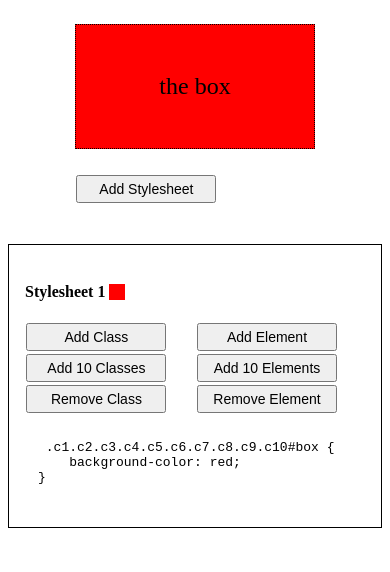
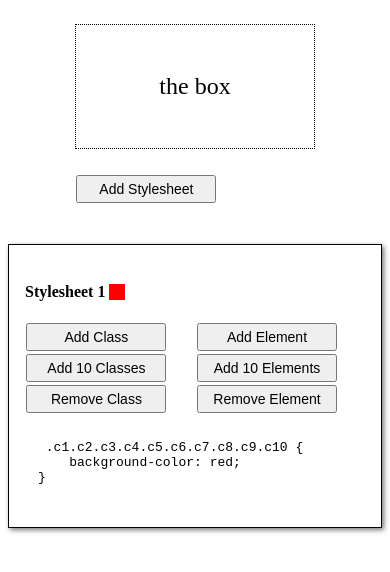
Before and after one commit to AndyCErnst/css-selector-demo, a website: page index.html in a window 390 px wide. Both pictures are taken after a click on the button "Add 10 Classes". Drawn offline with nearby package versions, Linux system fonts and the light colour scheme.

Commit message:
nitpicky fixes

```diff
--- a/app.js
+++ b/app.js
@@ -7,20 +7,24 @@ var randomColor = new RandomColorGenerator();
 var StyleSheet = function(color){
 	this.number = currentSheetNum++;
 	this.color = color;
-	this.rule = '#box {\n    background-color: ' + this.color + ';\n}';
+	this.rule = '{\n    background-color: ' + this.color + ';\n}';
 	this.classes = [];
 	this.elements = [];
 	this.sheet = $('<style>'+this.rule+'</style>').appendTo('head');
 	this.displayArea = null;
 };
 StyleSheet.prototype.update = function() {
-	var selectorAndRule =
+	var selector =
 		this.elements.join(' ') + ' ' +
-		this.classes.join('') + this.rule;
+		this.classes.join('')  + ' ';
 
-	this.sheet.text(selectorAndRule);
+	if(!this.elements.length && !this.classes.length) {
+		this.sheet.text('');
+	} else{
+		this.sheet.text(selector + '#box' + this.rule);
+	}
 	if(this.displayArea){
-		this.displayArea.text(selectorAndRule);
+		this.displayArea.text(selector + this.rule);
 	} else {
 		console.err('Stylesheet ' + this.number + ' has no display area associated with it');
 	}
@@ -105,6 +109,10 @@ $('#stylesheet-section').on('click', '.add-10-elements', function(){
 	}
 });
 
+// May turn this into a direct edit mode
+$('#stylesheet-section').on('click', '.sheet-display', function(){
+	$(this).toggleClass('dark');
+});
 
 function RandomColorGenerator() {
 	var defaultColors = ['gray', 'pink', 'green', 'blue', 'purple', 'orange', 'yellow', 'red'];
--- a/style.css
+++ b/style.css
@@ -18,10 +18,17 @@
 	width: 100%;
 	display: inline-block;
 	margin: 1em;
-	word-break: break-word;
 	vertical-align: text-top;
 	border: 1px solid black;
 	padding: 1em;
+	word-break: break-word;
+	box-shadow: 2px 2px 5px #777;
+}
+@media all and (max-width: 420px) {
+	.stylesheet-control-box {
+		margin: 1em 0;
+		max-width: none;
+	}
 }
 .color-swatch {
 	width: 1em;
@@ -29,33 +36,28 @@
 	display: inline-block;
 	vertical-align: text-bottom;
 }
+.button-container {
+	display: inline-block;
+	width: 49%;
+}
 .button {
-  height: 2em;
-  width: 10em;
-  font-size: 14px;
-  margin: .1em;
+	height: 2em;
+	width: 10em;
+	font-size: 14px;
+	margin: .1em;
 }
-@media all and (max-width: 420px) {
-	.stylesheet-control-box {
-		margin: 1em 0;
-		max-width: none;
-	}
 
-}
 @media all and (max-width: 360px) {
 	.button {
 		 width: 10em;
 		font-size: 12px;
 	}
 }
-.button-container {
-	display: inline-block;
-	width: 49%;
-}
-pre {
+
+.sheet-display {
 	padding: 1em;
 }
-pre:hover {
+.sheet-display.dark {
   background-color: black;
   color: #1BB416;
   border-radius: 5px;
```
